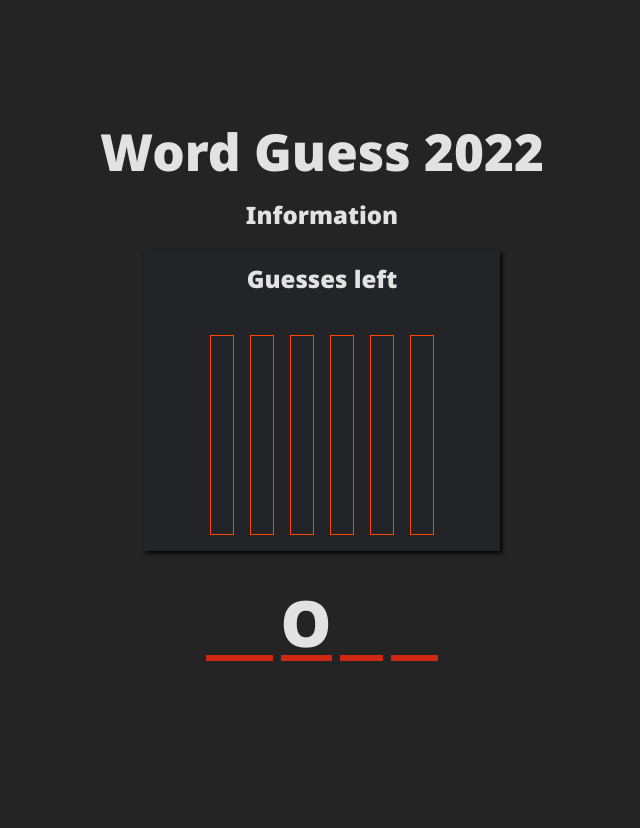
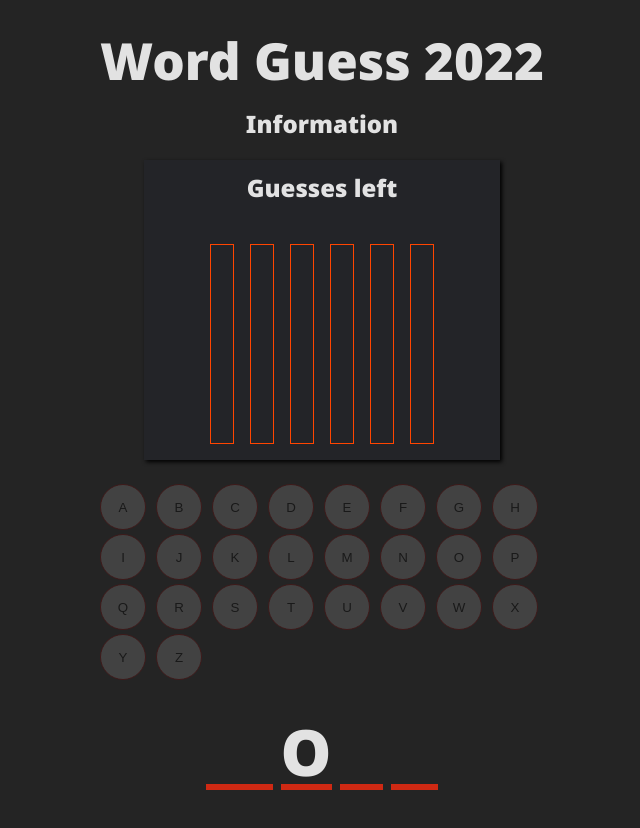
Before and after one commit to robonexx/hangman_typescript, a React (Vite) app: page / in a window 1280 px wide. Shown: the top 828 px of the page, without its empty margins (318-958 px from the left). Before the commit the page ends 800 px from the top, so only its background shows below. Built offline with nearby package versions, Linux system fonts and the light colour scheme.

Commit message:
added keyboard and styling, trying to add styling and logic to when keys are pressed and if letters are right or wrong, active / inactive

```diff
--- a/src/App.tsx
+++ b/src/App.tsx
@@ -25,8 +25,7 @@ function App() {
       <h1>Word Guess 2022</h1>
       <h2>Information</h2>
       <GuessDrawing />
-      {/* <TheGuessWord />
-      <Keyboard /> */}
+      <Keyboard />
       {/* <h2 className="guessWord">{wordGuess}</h2> */}
       <TheGuessWord />
     </div>
--- /dev/null
+++ b/src/Keyboard/Keyboard.css
@@ -0,0 +1,45 @@
+.keyboard {
+  width: inherit;
+  height: fit-content;
+  display: grid;
+  grid-template-columns: repeat(auto-fit, minmax(50px, 1fr));
+  gap: 0.25rem;
+  align-self: stretch;
+}
+
+.btn {
+  border: 1px solid orangered;
+  background-color: #232428;
+  width: 46px;
+  height: 46px;
+  border-radius: 50%;
+  transition: background 0.2s ease-in-out;
+  cursor: pointer;
+  text-transform: uppercase;
+}
+.btn:hover,
+.btn:focus {
+  background-color: #382828;
+  filter: drop-shadow(0px 3px 4px rgba(0, 0, 0, 0.459));
+}
+
+.btn.active {
+  border: 1px solid lightgreen;
+  background-color: #225a36;
+  color: rgb(255, 255, 255);
+}
+.btn.active:hover {
+  background-color: lightgreen;
+  color: rgb(255, 255, 255);
+}
+
+.btn.inactive {
+  border: 1px solid rgb(121, 3, 3);
+  background-color: #888;
+  color: black;
+  opacity: 0.3;
+}
+.btn.inactive:hover {
+  background-color: red;
+  opacity: 0.5;
+}
--- a/src/Keyboard/Keyboard.tsx
+++ b/src/Keyboard/Keyboard.tsx
@@ -1,7 +1,18 @@
 import React from "react";
+import "./Keyboard.css";
 
 export default function Keyboard() {
-  return <div>Keyboard</div>;
+  const active = "active";
+  const inactive = "inactive";
+  return (
+    <div className="keyboard">
+      {KEYBOARD_KEYS.map((letter) => (
+        <button key={letter} className={`btn ${inactive}`}>
+          {letter}
+        </button>
+      ))}
+    </div>
+  );
 }
 
 /* letters array for keyboard keys */
```
